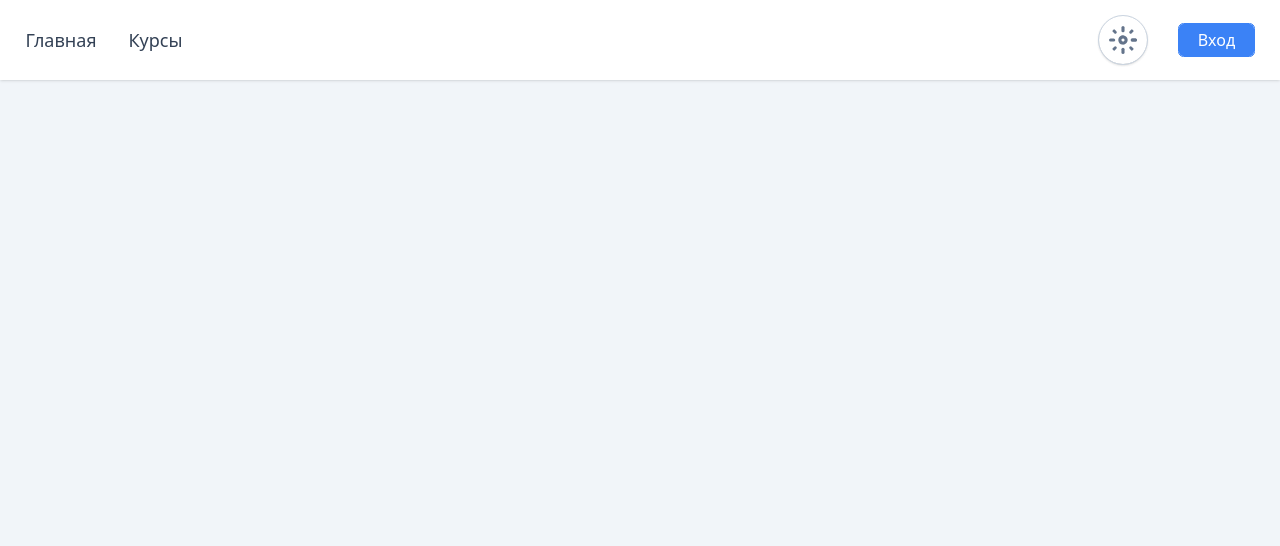
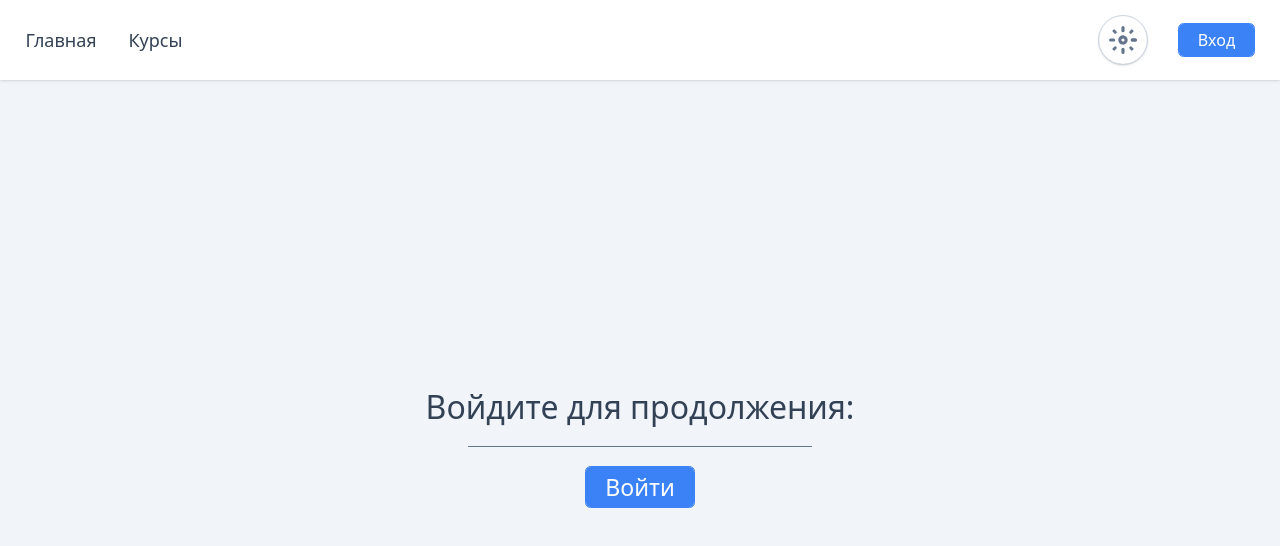
Before and after one commit to wth8ee/courses, a React (Vite) app: page /courses/1/1 in a window 1280 px wide. Shown: the top 546 px of the page. Built offline with nearby package versions, Linux system fonts and the light colour scheme; no server answers.

Commit message:
забанил доступ к недоступным урокам

```diff
--- a/src/components/Button.jsx
+++ b/src/components/Button.jsx
@@ -8,6 +8,7 @@ export function Button({
   className,
   disabled,
   onClick,
+  lg,
   to,
 }) {
   const type = outline
@@ -23,7 +24,7 @@ export function Button({
   return (
     <button
       onClick={to ? () => navigate(to) : onClick}
-      className={clsx(className, buttonClasses[type])}
+      className={clsx(className, lg && "text-adptlg", buttonClasses[type])}
       disabled={disabled}
     >
       {children}
--- a/src/components/LessonLayout.jsx
+++ b/src/components/LessonLayout.jsx
@@ -21,7 +21,6 @@ export function LessonLayout({
 }) {
   const [userCode, setUserCode] = useState(code || "");
   const user = useSelector(state => state.user.user);
-  const theme = useSelector(state => state.theme.theme);
 
   const lessons = getLessons(program);
   const lesson = lessons[lessonId - 1];
--- a/src/components/UserProfileCard.jsx
+++ b/src/components/UserProfileCard.jsx
@@ -5,14 +5,11 @@ import { useEffect, useState } from "react";
 import { signInWithPopup, signInWithRedirect } from "firebase/auth";
 import { auth, db, googleProvider } from "../config/firebase";
 import { Button } from "./Button";
+import { signInWithGoogle } from "../model/signInWithGoogle";
 
 export function UserProfileCard({ className }) {
   const [isOpen, setIsOpen] = useState(false);
   const user = useSelector(state => state.user.user);
-
-  async function signInWithGoogle() {
-    await signInWithPopup(auth, googleProvider);
-  }
 
   return (
     <div className={`${className} relative`}>
--- /dev/null
+++ b/src/components/WarningElement.jsx
@@ -0,0 +1,36 @@
+import { signInWithGoogle } from "../model/signInWithGoogle";
+import { Button } from "./Button";
+
+export function WarningElement({ warning }) {
+  return (
+    <div className="w-[max(min,300px)] p-5 text-ct7 rounded-lg text-center text-adptxl gap-5 flex flex-col items-center">
+      {warning == "noauth" && (
+        <>
+          <div>Войдите для продолжения:</div>
+          <div className="h-[1px] w-[80%] bg-ct5" />
+          <Button lg onClick={signInWithGoogle}>
+            Войти
+          </Button>
+        </>
+      )}
+      {warning == "noaccess" && (
+        <>
+          <div>Вы еще не можете пройти этот урок</div>
+          <div className="h-[1px] w-[80%] bg-ct5" />
+          <Button lg to="/">
+            Главная
+          </Button>
+        </>
+      )}
+      {warning == "nolesson" && (
+        <>
+          <div>Урок все еще в разработке</div>
+          <div className="h-[1px] w-[80%] bg-ct5" />
+          <Button lg to="/">
+            Главная
+          </Button>
+        </>
+      )}
+    </div>
+  );
+}
--- /dev/null
+++ b/src/model/signInWithGoogle.js
@@ -0,0 +1,6 @@
+import { signInWithPopup } from "firebase/auth";
+import { auth, googleProvider } from "../config/firebase";
+
+export async function signInWithGoogle() {
+  await signInWithPopup(auth, googleProvider);
+}
--- a/src/pages/CoursePage.jsx
+++ b/src/pages/CoursePage.jsx
@@ -14,7 +14,6 @@ export function CoursePage() {
   const params = useParams();
   const key = params.course;
   const course = courses[key];
-  const user = useSelector(state => state.user.user);
 
   const [isOpen, setIsOpen] = useState(false);
 
--- a/src/pages/LessonPage.jsx
+++ b/src/pages/LessonPage.jsx
@@ -4,9 +4,11 @@ import { lessons } from "../courses/lessons.js";
 import { programs } from "../courses/programs";
 import { useSelector } from "react-redux";
 import { useEffect } from "react";
+import { WarningElement } from "../components/WarningElement.jsx";
 
 export function LessonPage() {
   const progress = useSelector(state => state.progress?.progress)?.progress;
+  const user = useSelector(state => state.user.user);
 
   const params = useParams();
   const course = params.course;
@@ -16,13 +18,25 @@ export function LessonPage() {
   const courseLessons = lessons?.[course];
   const Lesson = courseLessons?.[lessonId - 1];
 
+  const lessonAccess = progress?.[course]?.includes(Number(lessonId) - 1);
+
+  let warning = null;
+  if (!user) {
+    warning = "noauth";
+  } else if (!lessonAccess) {
+    warning = "noaccess";
+  } else if (!Lesson) {
+    warning = "nolesson";
+  }
+
   return (
     <div className="w-full h-full flex flex-col items-center">
       <Header />
-      <main className="w-full lg:h-[calc(100vh-max(5vw,60px)-2.5rem)] xl:h-[calc(100vh-max(5vw,60px)-2.5rem)] 2xl:h-[calc(100vh-max(5vw,60px)-2.5rem)] px-5">
-        {Lesson && (
+      <main className="w-full flex justify-center items-center lg:h-[calc(100vh-max(5vw,60px)-2.5rem)] xl:h-[calc(100vh-max(5vw,60px)-2.5rem)] 2xl:h-[calc(100vh-max(5vw,60px)-2.5rem)] px-5">
+        {!warning && (
           <Lesson lessonId={lessonId} program={program} progress={progress} />
         )}
+        {warning && <WarningElement warning={warning} />}
       </main>
     </div>
   );
--- a/src/styles.js
+++ b/src/styles.js
@@ -1,9 +1,9 @@
 export const buttonClasses = {
   prime: `
-        py-[max(0.5vw,3px)] px-[max(1.5vw,10px)] bg-blue-500
+        py-[max(0.5vw,5px)] px-[max(1.5vw,15px)] bg-blue-500
         text-white text-[max(1.2vw,12px)]
         font-medium hover:bg-blue-600 transition-colors
-        rounded-[max(0.35vw,4px)] outline outline-blue-500
+        rounded-[max(0.35vw,3.5px)] outline outline-blue-500
         hover:outline-blue-600 outline-[1px]
     `,
   outline: `
```
